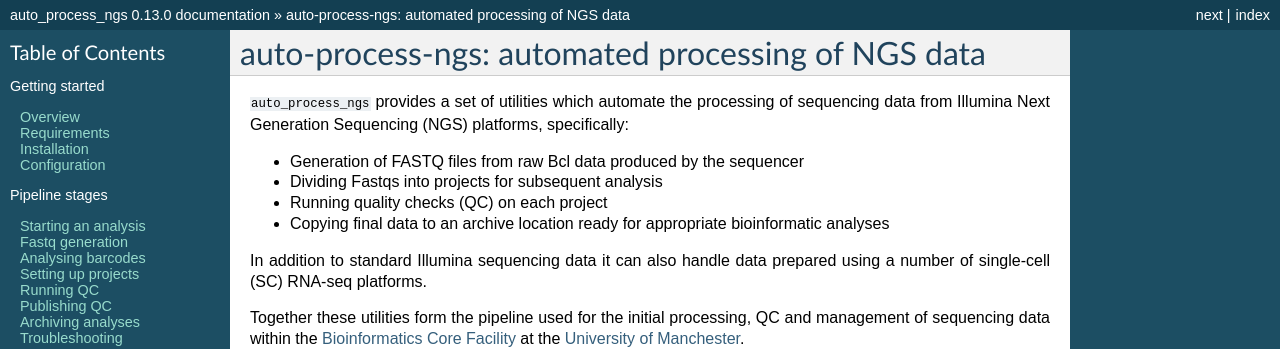
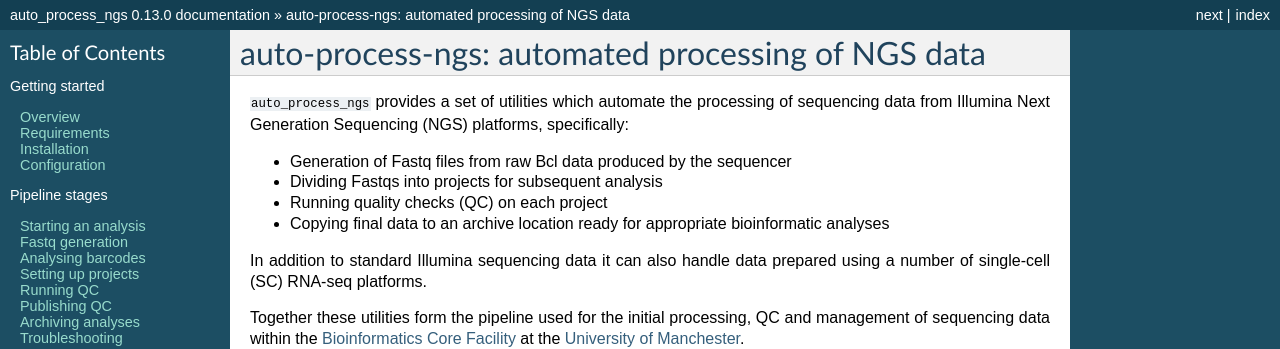
Before and after one commit to fls-bioinformatics-core/auto_process_ngs, a Sphinx documentation site: the page built from docs/source/index.rst, in a window 1280 px wide and 900 px high. Shown: the top 349 px of the window. Built offline with Sphinx 7.4.7, drawn with Linux system fonts in a browser that asks for light colours; pages that are not in the unit, such as notebooks, are missing from menus.

```diff
--- a/docs/source/index.rst
+++ b/docs/source/index.rst
@@ -6,7 +6,7 @@ auto-process-ngs: automated processing of NGS data
 the processing of sequencing data from Illumina Next Generation
 Sequencing (NGS) platforms, specifically:
 
-* Generation of FASTQ files from raw Bcl data produced by
+* Generation of Fastq files from raw Bcl data produced by
   the sequencer
 * Dividing Fastqs into projects for subsequent analysis
 * Running quality checks (QC) on each project
```
